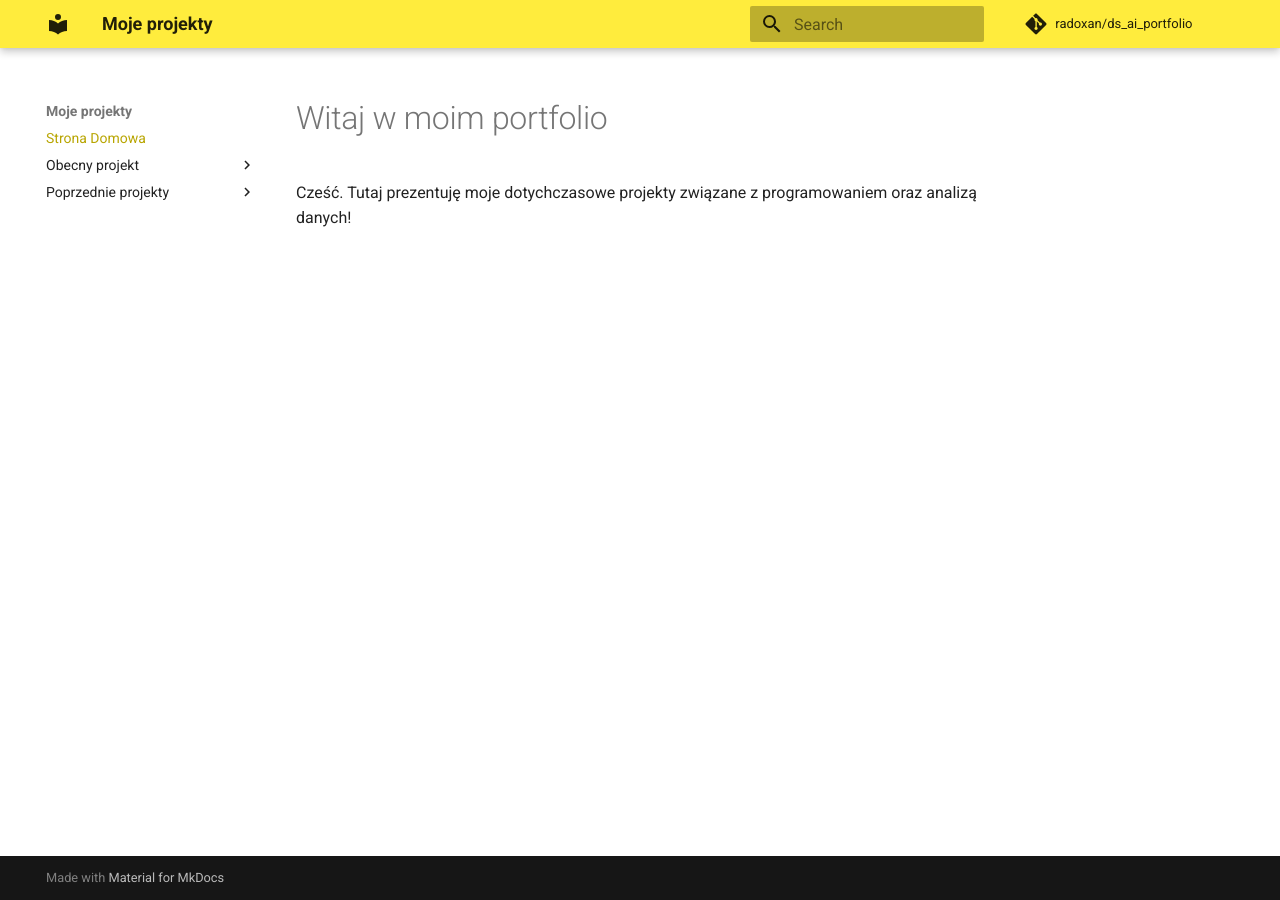
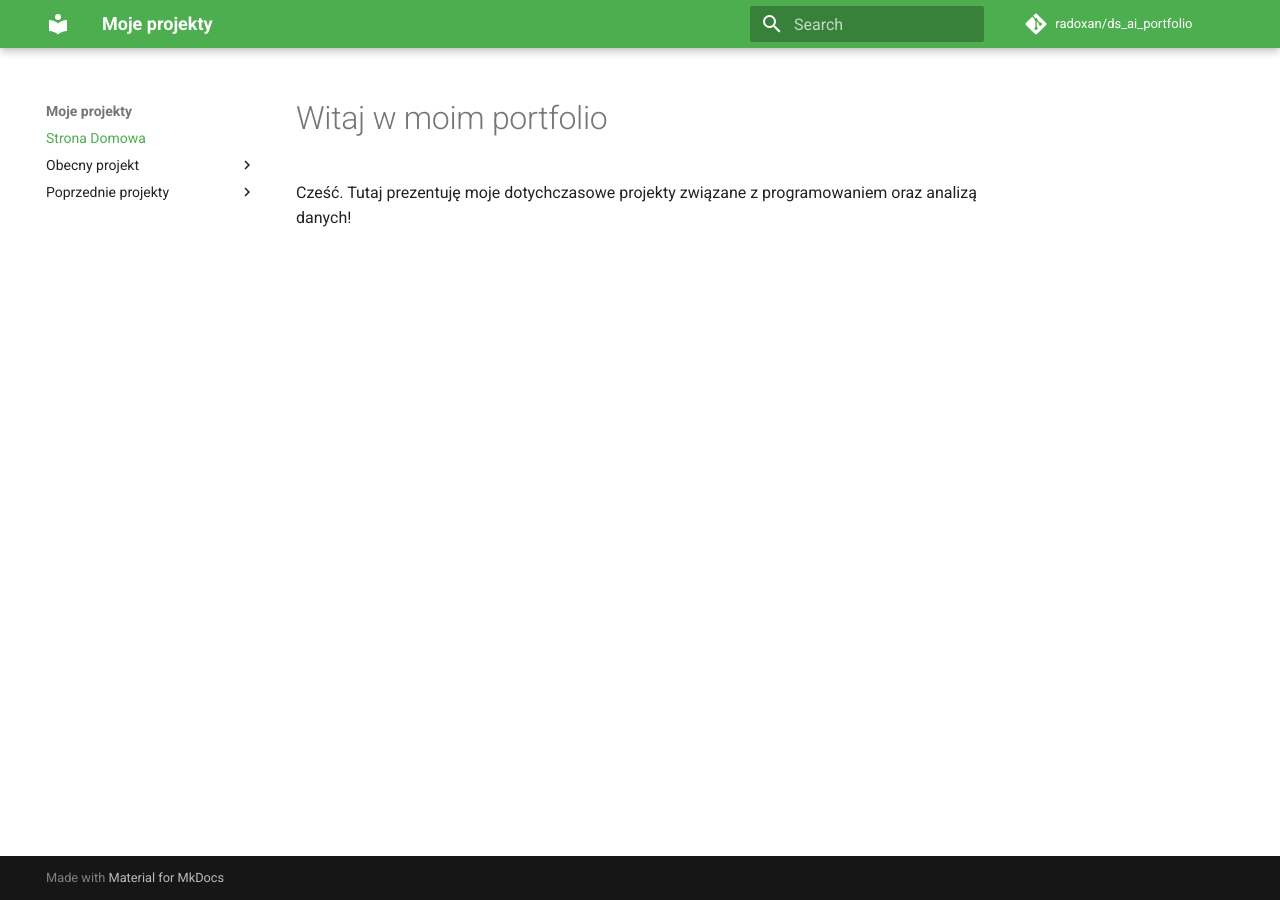
Before and after one commit to radoxan/ds_ai_portfolio, an MkDocs documentation site: the page built from docs/index.md, in a window 1280 px wide. Built offline with MkDocs 1.6.1 and Material for MkDocs 9.7.7, drawn with Linux system fonts in a browser that asks for light colours; comment, search, counter and statistics services are not loaded.

Commit message:
color changes

```diff
--- a/mkdocs.yml
+++ b/mkdocs.yml
@@ -11,8 +11,8 @@ theme:
   name: material
   palette:
     scheme: default
-    primary: yellow
-    accent: green
+    primary: green
+    accent: yellow
 
 nav:
 - Strona Domowa: index.md
```
